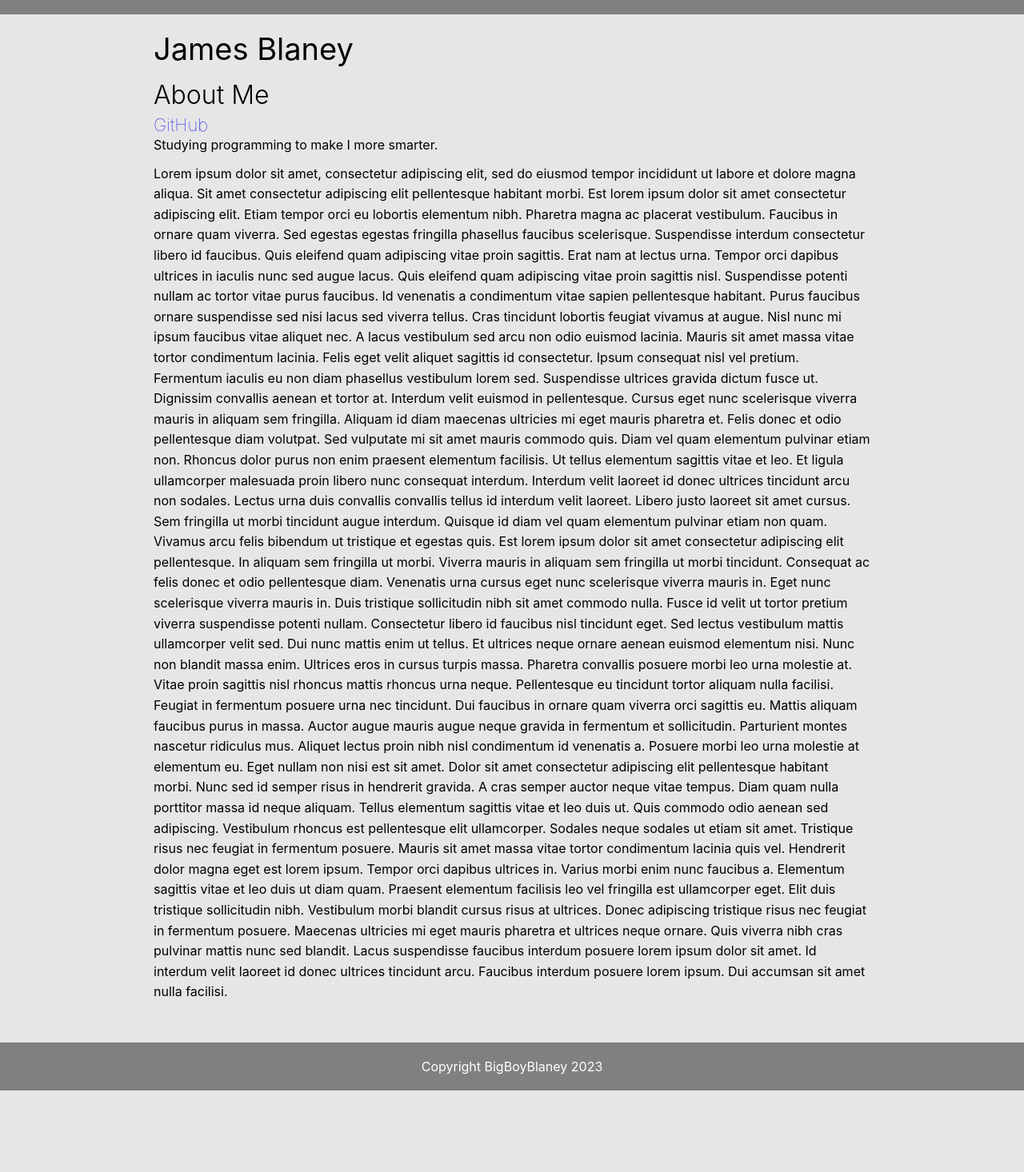
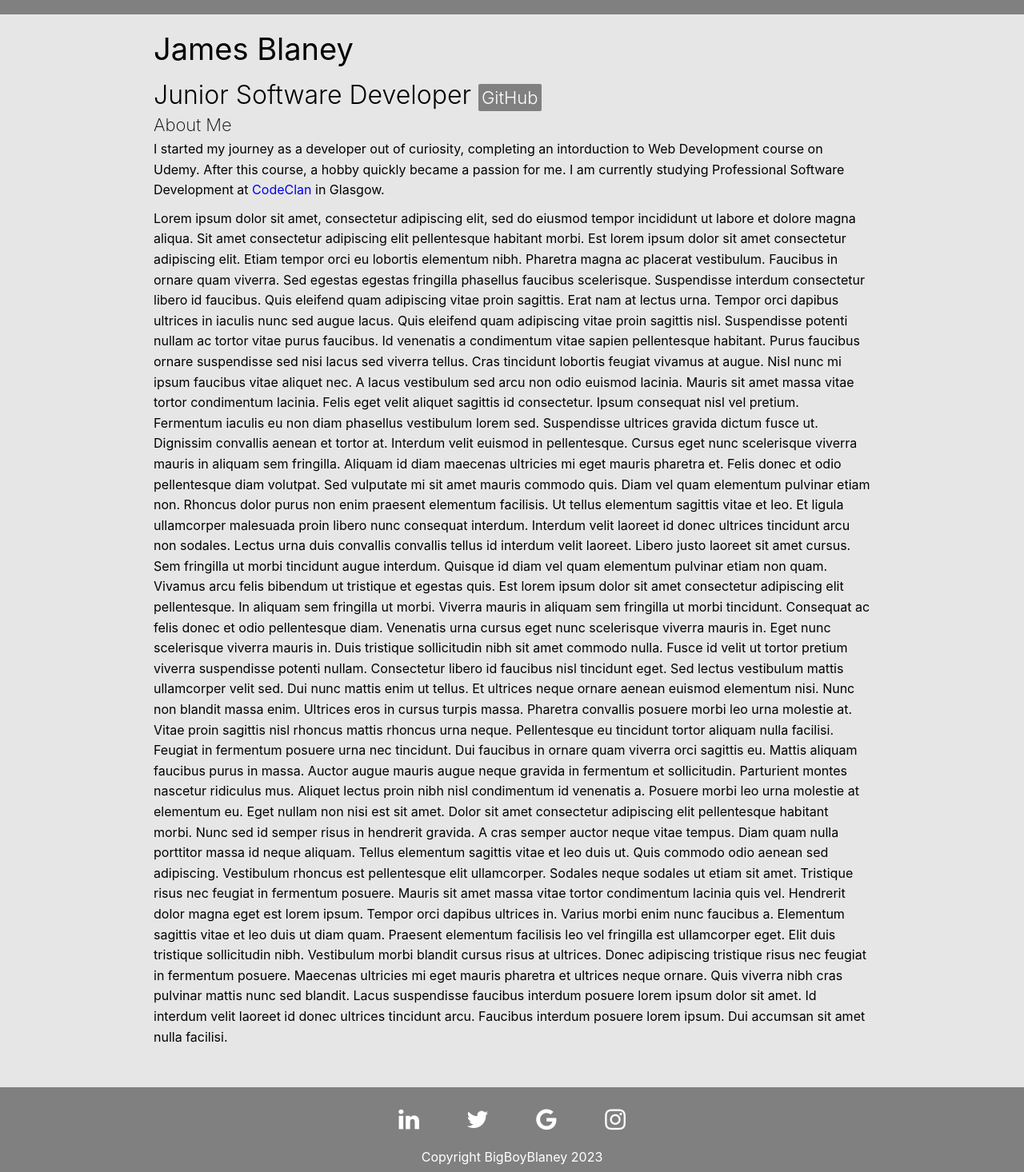
Before and after one commit to JBlaney93/jblaney-portfolio, a React (Create React App) app: page / in a window 1280 px wide. Shown: the part 42-1508 px from the top of the page at 80% size. Before the commit the page ends 1406 px from the top, so only its background shows below. Built offline with nearby package versions, Linux system fonts and the light colour scheme.

Commit message:
more styling

```diff
--- a/public/index.html
+++ b/public/index.html
@@ -25,6 +25,7 @@
       work correctly both with client-side routing and a non-root public URL.
       Learn how to configure a non-root public URL by running `npm run build`.
     -->
+    <link rel="stylesheet" href="https://cdnjs.cloudflare.com/ajax/libs/font-awesome/4.7.0/css/font-awesome.min.css">
     <title>James Blaney</title>
   </head>
   <body>
--- a/src/App.css
+++ b/src/App.css
@@ -51,13 +51,43 @@ body {
     transition: all ease .5s;
 }
 
+.codeclan-link {
+    text-decoration: none;
+}
+
+.github-link {
+    text-decoration: none;
+    font-weight: 300;
+    font-size: 1.375rem;
+    color: white;
+    padding: 4px;
+    background-color: grey;
+    border-radius: 2px;
+}
+
+.github-link:hover {
+    background-color: #2EA043;
+    transition: all ease 1s;
+}
+
 
 footer {
-    text-align: center;
-    padding: 20px;
+    padding: 5px;
     color: white;
     background-color: grey;
     margin-top: 3.125rem;
+}
+
+/* .footer__container {
+    display: flex;
+    justify-content: space-evenly;
+} */
+
+.footer__ul {
+    display: flex;
+    justify-content: center;
+    gap: 1rem;
+    list-style: none;
 }
 
 
@@ -71,3 +101,46 @@ footer {
     width: 50%;
     max-width: 100%;
 }
+
+
+.fa {
+    padding: 20px;
+    font-size: 30px;
+    width: 30px;
+    text-align: center;
+    text-decoration: none;
+    background: #55acee00;
+    color: white;
+    /* border: 1px solid white; */
+    border-radius: 2px;
+}
+
+/* Add a hover effect if you want */
+.fa:hover {
+    opacity: 0.7;
+}
+
+/* Set a specific color for each brand */
+/* LinkedIn */
+.fa-linkedin:hover {
+    color: #1466C2;
+    transition: all ease .3s;
+}
+/* Twitter */
+.fa-twitter:hover {
+    color: #259BF0;
+    transition: all ease .3s;
+}
+
+/* Google */
+.fa-google:hover {
+    color: #D13D30;
+    transition: all ease .3s;
+}
+
+
+/* Instagram */
+.fa-instagram:hover {
+    color: #904700;
+    transition: all ease .3s;
+}
--- a/src/components/Footer.js
+++ b/src/components/Footer.js
@@ -1,10 +1,33 @@
 import React from "react";
+import styled from 'styled-components';
+
+const FooterText = styled.p`
+    line-height: 1.6;
+    text-align: center;
+    /* margin: 5px 0; */
+`
 
 const Footer = () => {
     return (
         <footer>
-            <div className="container">
-                <nav className="footer">Copyright BigBoyBlaney 2023</nav>
+            <div className="container footer__container">
+                <nav className="footer">
+                    <ul className="footer__ul">
+                        <li>
+                            <a href="#" class="fa fa-linkedin"></a>
+                        </li>
+                        <li>
+                            <a href="#" class="fa fa-twitter"></a>
+                        </li>
+                        <li>
+                            <a href="#" class="fa fa-google"></a>
+                        </li>
+                        <li>
+                            <a href="#" class="fa fa-instagram"></a>
+                        </li>
+                    </ul>
+                    <FooterText>Copyright BigBoyBlaney 2023</FooterText>
+                </nav>
             </div>
         </footer>
     )
--- a/src/components/Home.js
+++ b/src/components/Home.js
@@ -26,18 +26,24 @@ const TertiaryHeader = styled.h2`
 
 const Link = styled.a`
     text-decoration:none;
-    font-weight: 100;
+    font-weight: 300;
     font-size: 1.375rem;
-    margin-bottom: 0.3125rem;
 `
 
 const Home = () => {
     return (
         <div>
             <Header>James Blaney</Header>
-            <SubHeader>About Me</SubHeader>
-            <Link href="https://github.com/JBlaney93">GitHub</Link>
-            <Paragraph>Studying programming to make I more smarter.</Paragraph>
+            <SubHeader>
+                Junior Software Developer <a href="https://github.com/JBlaney93" className="github-link">GitHub</a>
+            </SubHeader>
+            <TertiaryHeader>About Me</TertiaryHeader>
+            <Paragraph>
+                I started my journey as a developer out of curiosity, completing an intorduction to
+                Web Development course on Udemy. After this course, a hobby quickly became a passion for me.
+                I am currently studying Professional Software Development
+                at <a href="https://codeclan.com/" className="codeclan-link">CodeClan</a> in Glasgow.
+            </Paragraph>
 
             <Paragraph>
             Lorem ipsum dolor sit amet, consectetur adipiscing elit, sed do eiusmod tempor incididunt ut labore et dolore magna aliqua. Sit amet consectetur adipiscing elit pellentesque habitant morbi. Est lorem ipsum dolor sit amet consectetur adipiscing elit. Etiam tempor orci eu lobortis elementum nibh. Pharetra magna ac placerat vestibulum. Faucibus in ornare quam viverra. Sed egestas egestas fringilla phasellus faucibus scelerisque. Suspendisse interdum consectetur libero id faucibus. Quis eleifend quam adipiscing vitae proin sagittis. Erat nam at lectus urna. Tempor orci dapibus ultrices in iaculis nunc sed augue lacus. Quis eleifend quam adipiscing vitae proin sagittis nisl. Suspendisse potenti nullam ac tortor vitae purus faucibus. Id venenatis a condimentum vitae sapien pellentesque habitant. Purus faucibus ornare suspendisse sed nisi lacus sed viverra tellus. Cras tincidunt lobortis feugiat vivamus at augue. Nisl nunc mi ipsum faucibus vitae aliquet nec. A lacus vestibulum sed arcu non odio euismod lacinia.
--- a/src/components/PythonProjects.js
+++ b/src/components/PythonProjects.js
@@ -36,7 +36,7 @@ const PythonProjects = () => {
             <br></br>
             <Paragraph>Travel tracker was my first full project built as an aspiring developer</Paragraph>
             <Paragraph>The brief for this project was to create a CRUD app to track someone's travel adventures.</Paragraph>
-            <Paragraph>This application utilizes Python and Flask, PostgreSQL for the databases and HTML5 and CSS for the styling.</Paragraph>
+            <Paragraph>This application utilizes Python and Flask, PostgreSQL for the databases and HTML5 & CSS for the styling.</Paragraph>
             <Paragraph>This project was completed over just five days, from brief handout to submission. The development process was
                 storied, stressful and also one of the most valuable learning experiences of my developer career thus far.
             </Paragraph>
```
